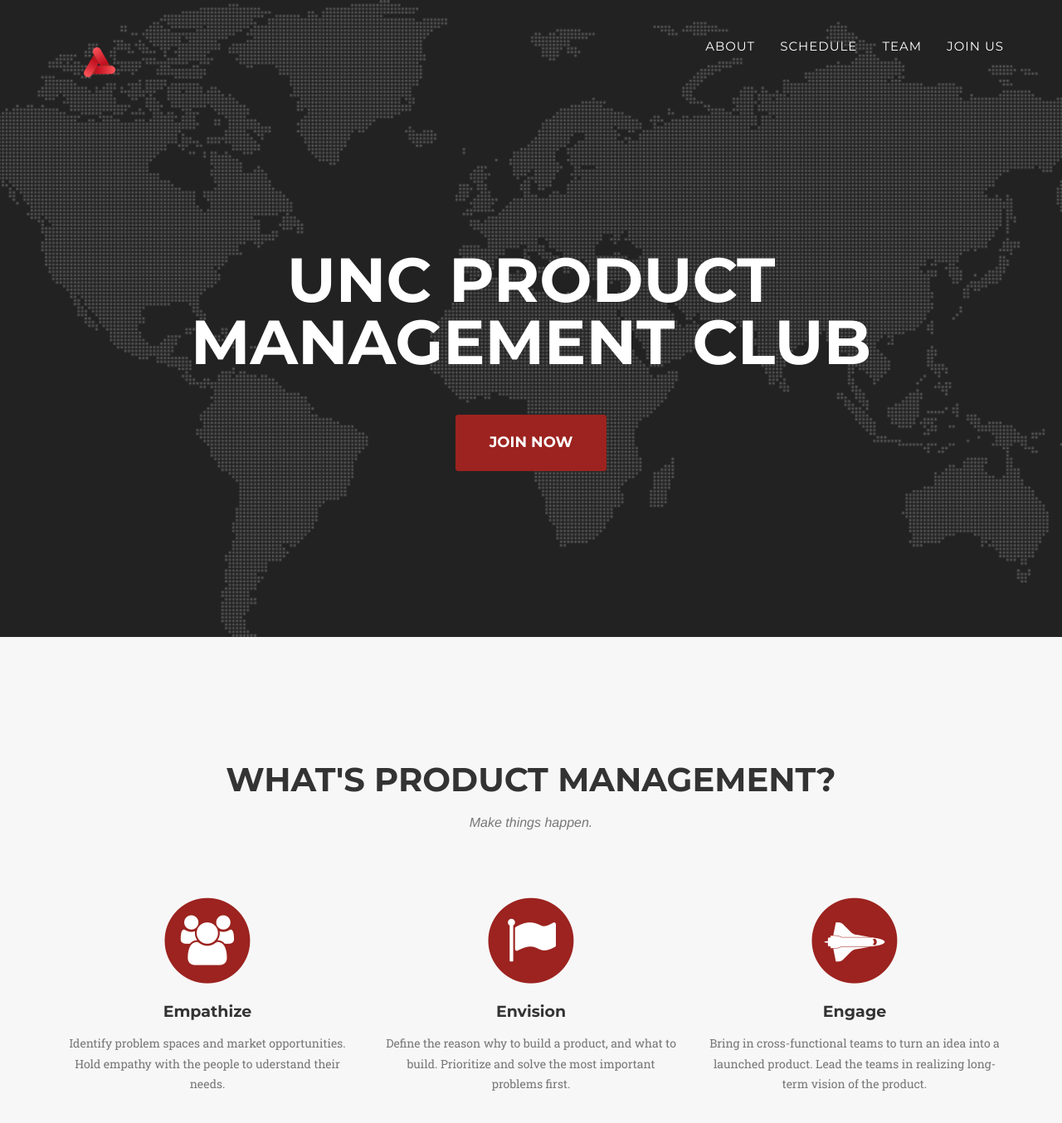
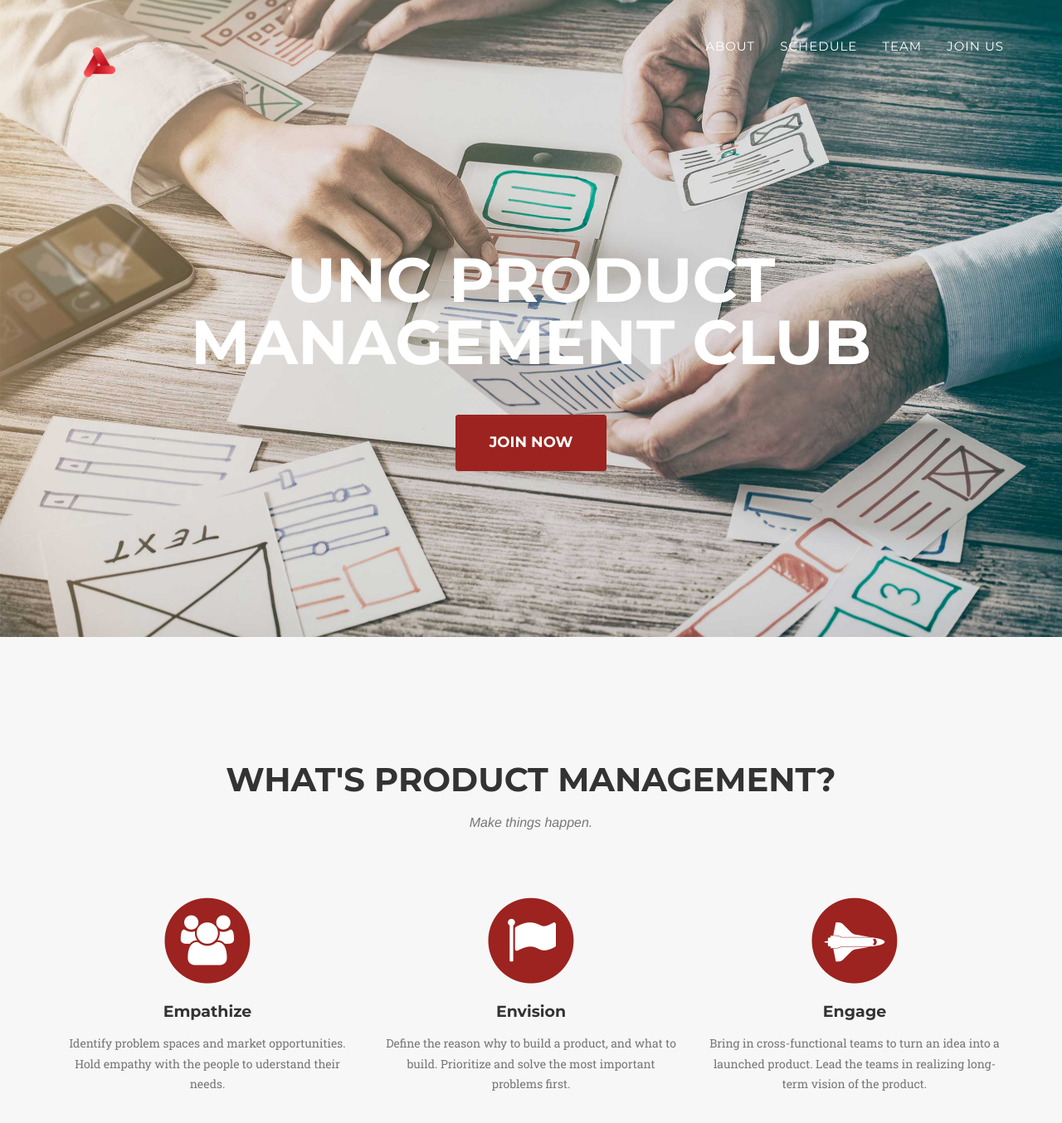
Before and after one commit to unc-pmclub/main-website, a Jekyll site: the page built from index.html, in a window 1280 px wide and 1400 px high. Shown: the top 1354 px of the window at 83% size. Built offline with Jekyll 4.4.1, drawn with Linux system fonts in a browser that asks for light colours; some web fonts are replaced.

Commit message:
Update agency.css

```diff
--- a/_includes/css/agency.css
+++ b/_includes/css/agency.css
@@ -271,7 +271,7 @@
     color: #fff;
     background-attachment: scroll;
     background-color: #222;
-    background-image: url('{{ site.baseurl }}/img/map-image.png');
+    background-image: url('{{ site.baseurl }}/img/product-management-marketing-books.jpg');
   /*  background-color: {{ site.data.template.color.secondary }};*/
     background-position: center center;
     background-repeat: none;
```
